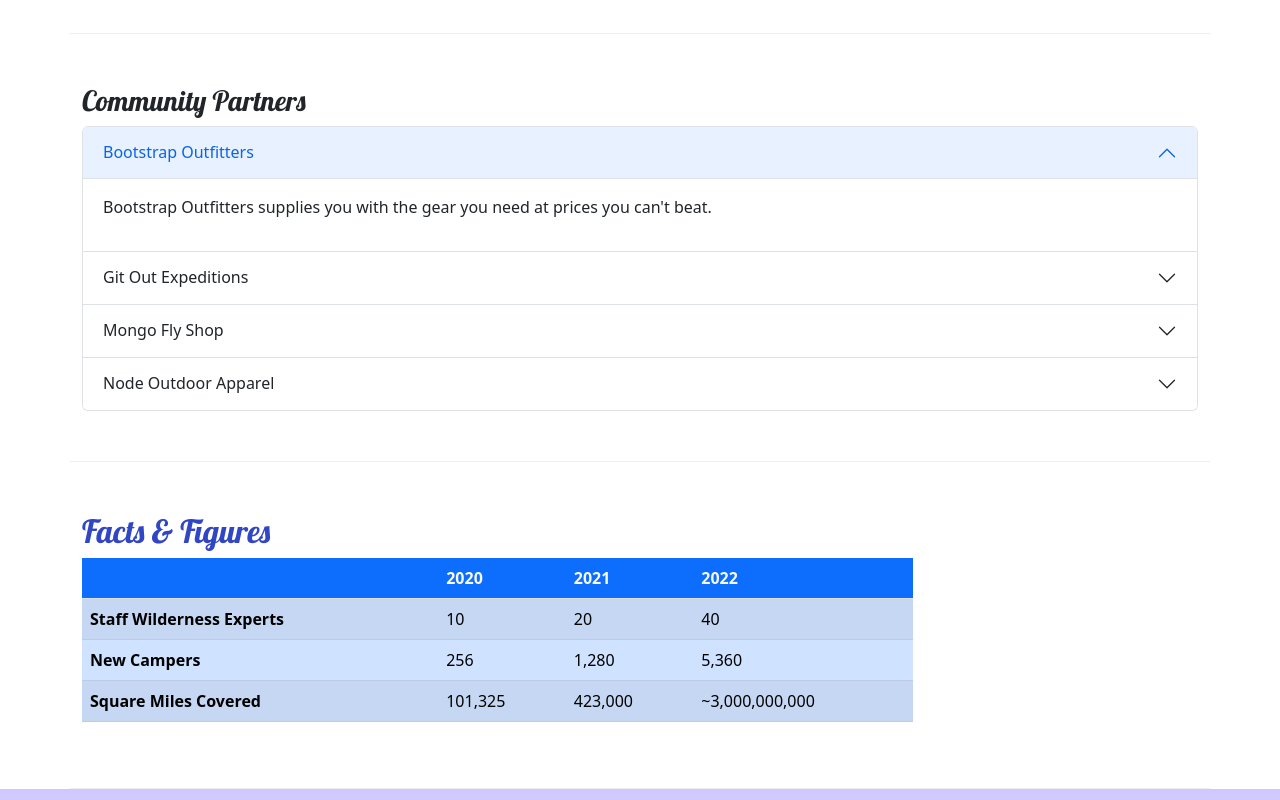
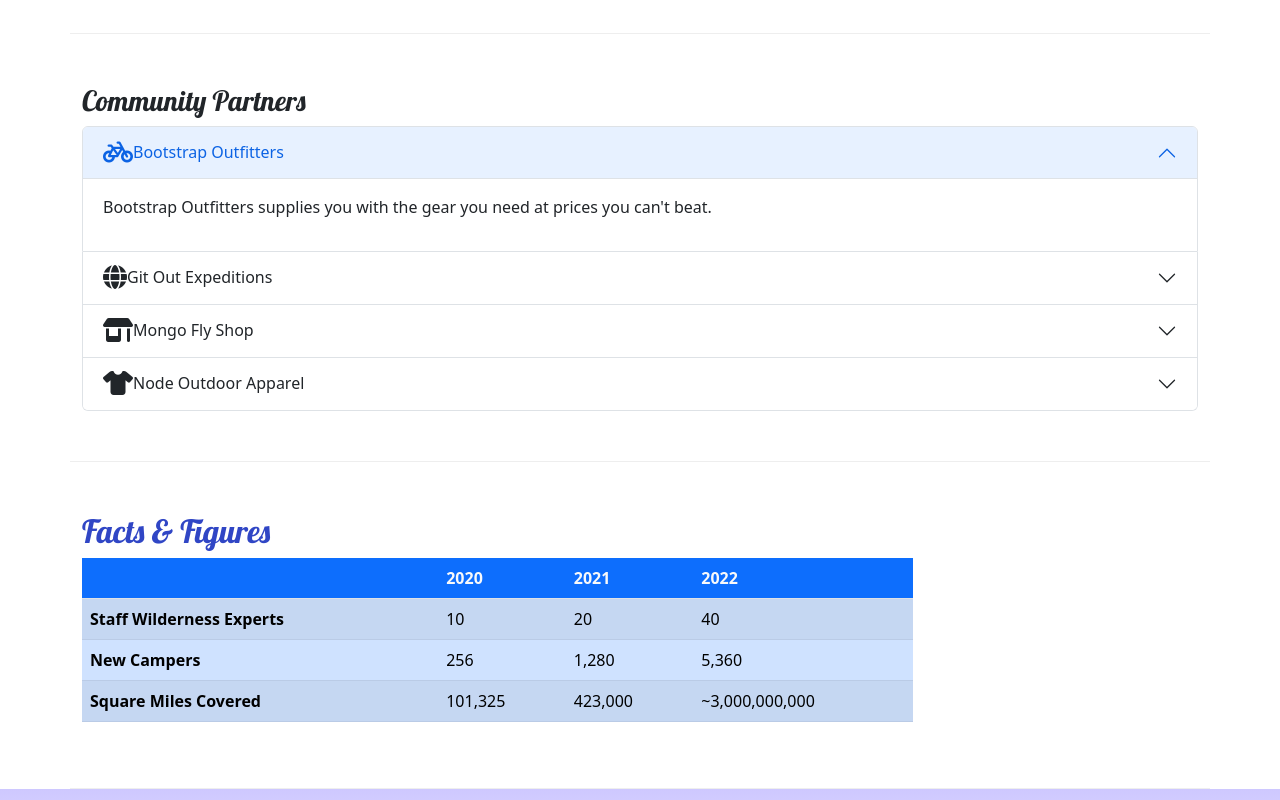
Before and after one commit to hyperpetal/nucampsite, a website built with Parcel: page aboutus.html in a window 1280 px wide. Shown: the part 760-1560 px from the top of the page. Built offline with nearby package versions, Linux system fonts and the light colour scheme.

Commit message:
Added icons to aboutus

```diff
--- a/aboutus.html
+++ b/aboutus.html
@@ -119,7 +119,7 @@
                         <h4 class="accordion-header">
                             <button class="accordion-button" type="button" data-bs-toggle="collapse"
                                 data-bs-target="#bootstrap">
-                                Bootstrap Outfitters
+                                <i class="fa-solid fa-bicycle fa-xl"></i>Bootstrap Outfitters
                             </button>
                         </h4>
                         <div id="bootstrap" class="accordion-collapse collapse show" data-bs-parent="#accordionExample">
@@ -134,7 +134,7 @@
                         <h4 class="accordion-header">
                             <button class="accordion-button collapsed" type="button" data-bs-toggle="collapse"
                                 data-bs-target="#git">
-                                Git Out Expeditions
+                                <i class="fa-solid fa-globe fa-xl"></i>Git Out Expeditions
                             </button>
                         </h4>
                         <div id="git" class="accordion-collapse collapse" data-bs-parent="#accordionExample">
@@ -149,7 +149,7 @@
                         <h4 class="accordion-header">
                             <button class="accordion-button collapsed" type="button" data-bs-toggle="collapse"
                                 data-bs-target="#mongo">
-                                Mongo Fly Shop
+                                <i class="fa-solid fa-shop fa-xl"></i>Mongo Fly Shop
                             </button>
                         </h4>
                         <div id="mongo" class="accordion-collapse collapse" data-bs-parent="#accordionExample">
@@ -165,7 +165,7 @@
                         <h4 class="accordion-header">
                             <button class="accordion-button collapsed" type="button" data-bs-toggle="collapse"
                                 data-bs-target="#node">
-                                Node Outdoor Apparel
+                                <i class="fa-solid fa-shirt fa-xl"></i>Node Outdoor Apparel
                             </button>
                         </h4>
                         <div id="node" class="accordion-collapse collapse" data-bs-parent="#accordionExample">
```
Also changed, not shown: firebase.json (added), 2 other files.
